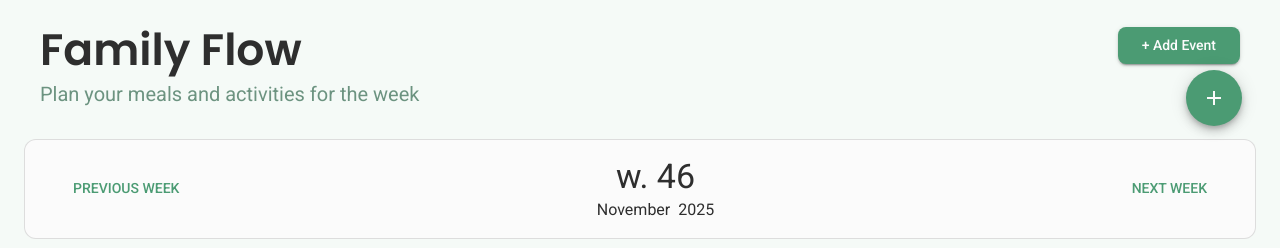
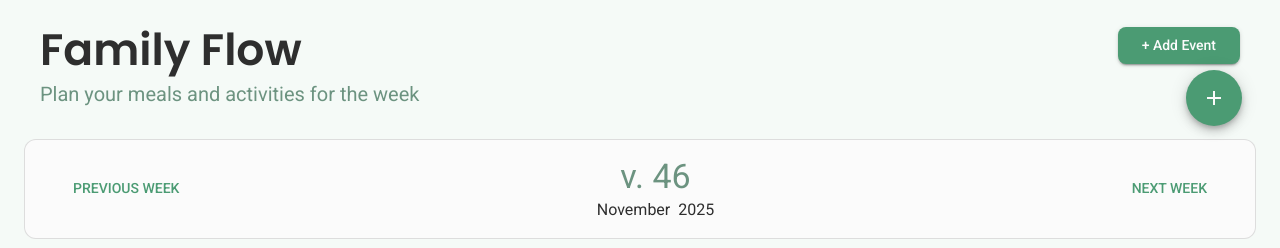
Before and after one commit to rasmus-bremholm/FamilyFlow, a Next.js app in the folder family-flow/: page /main in a window 1280 px wide. Shown: the top 248 px of the page. Built offline with nearby package versions, Linux system fonts and the light colour scheme; some icons are missing; what @mui/material-nextjs would draw is missing.

Commit message:
Changed week color

```diff
--- a/family-flow/app/main/page.jsx
+++ b/family-flow/app/main/page.jsx
@@ -86,8 +86,13 @@ function WeeklySchedule() {
       >
         <WeekNavButton direction={'prev'} onClick={() => previousWeek()} />
         <Box>
-          <Typography variant="h4" component="h2" textAlign="center">
-            w. {weekNumber}
+          <Typography
+            variant="h4"
+            component="h2"
+            textAlign="center"
+            sx={{ color: theme.palette.text.secondary }}
+          >
+            v. {weekNumber}
           </Typography>
           <Box display="flex" gap={1}>
             <Typography variant="subtitle">{currentWeek[0].month}</Typography>
```
